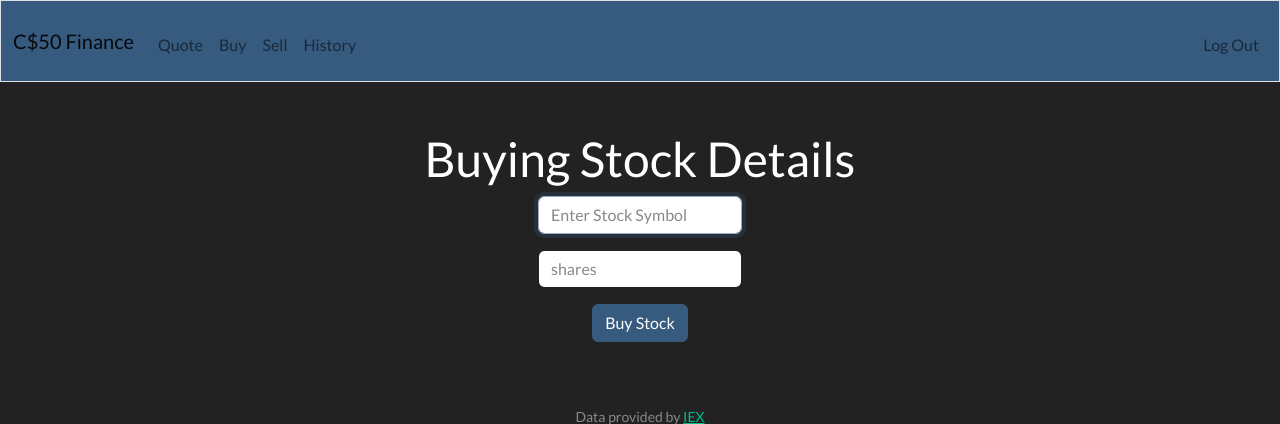
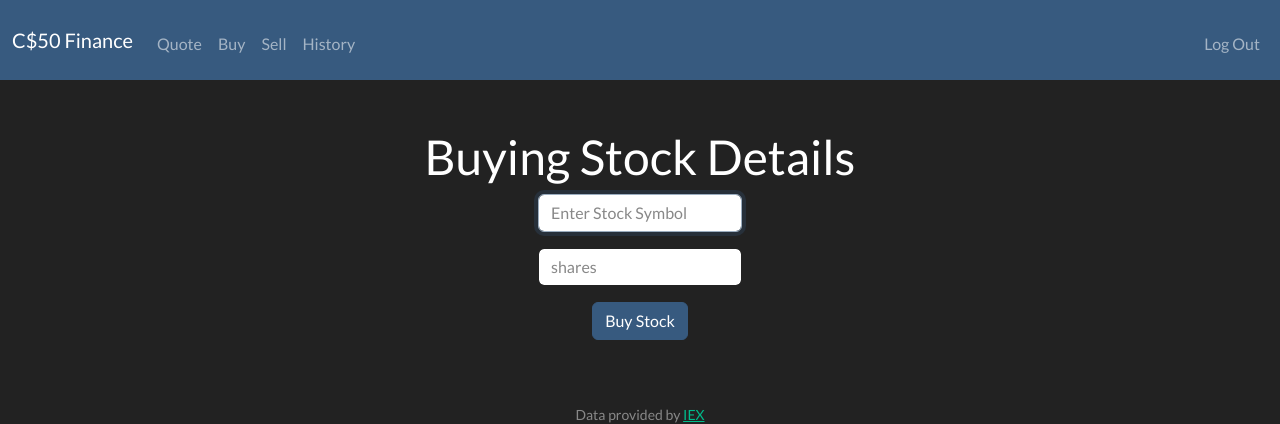
Before and after one commit to SCORPIA2004/finance, a Flask app: page /buy in a window 1280 px wide. Shown: the top 424 px of the page. Run offline with Flask 2, Linux system fonts and the light colour scheme; a user stored in the database is signed in; some libraries are stand-ins or nearby versions.

Commit message:
customising navbar

```diff
--- a/templates/layout.html
+++ b/templates/layout.html
@@ -22,7 +22,7 @@
 
     <body>
 
-        <nav class="bg-primary border navbar navbar-expand-md navbar-light">
+        <nav class="navbar navbar-expand-lg navbar-dark bg-primary">
             <div class="container-fluid">
                 <a class="navbar-brand" href="/"><span class="blue">C</span><span class="red">$</span><span class="yellow">5</span><span class="green">0</span> <span class="red">Finance</span></a>
                 <button aria-controls="navbar" aria-expanded="false" aria-label="Toggle navigation" class="navbar-toggler" data-bs-target="#navbar" data-bs-toggle="collapse" type="button">
```
